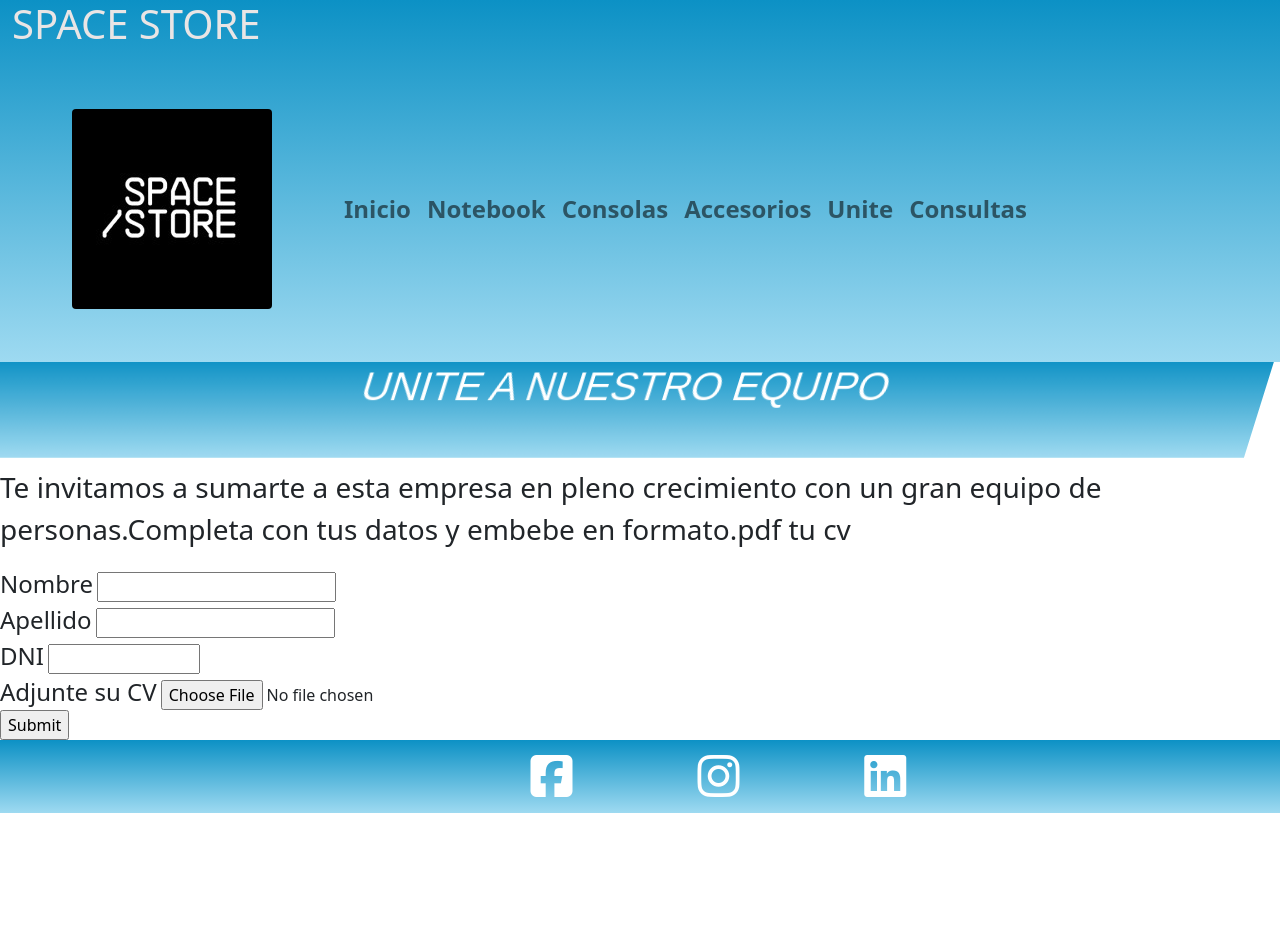
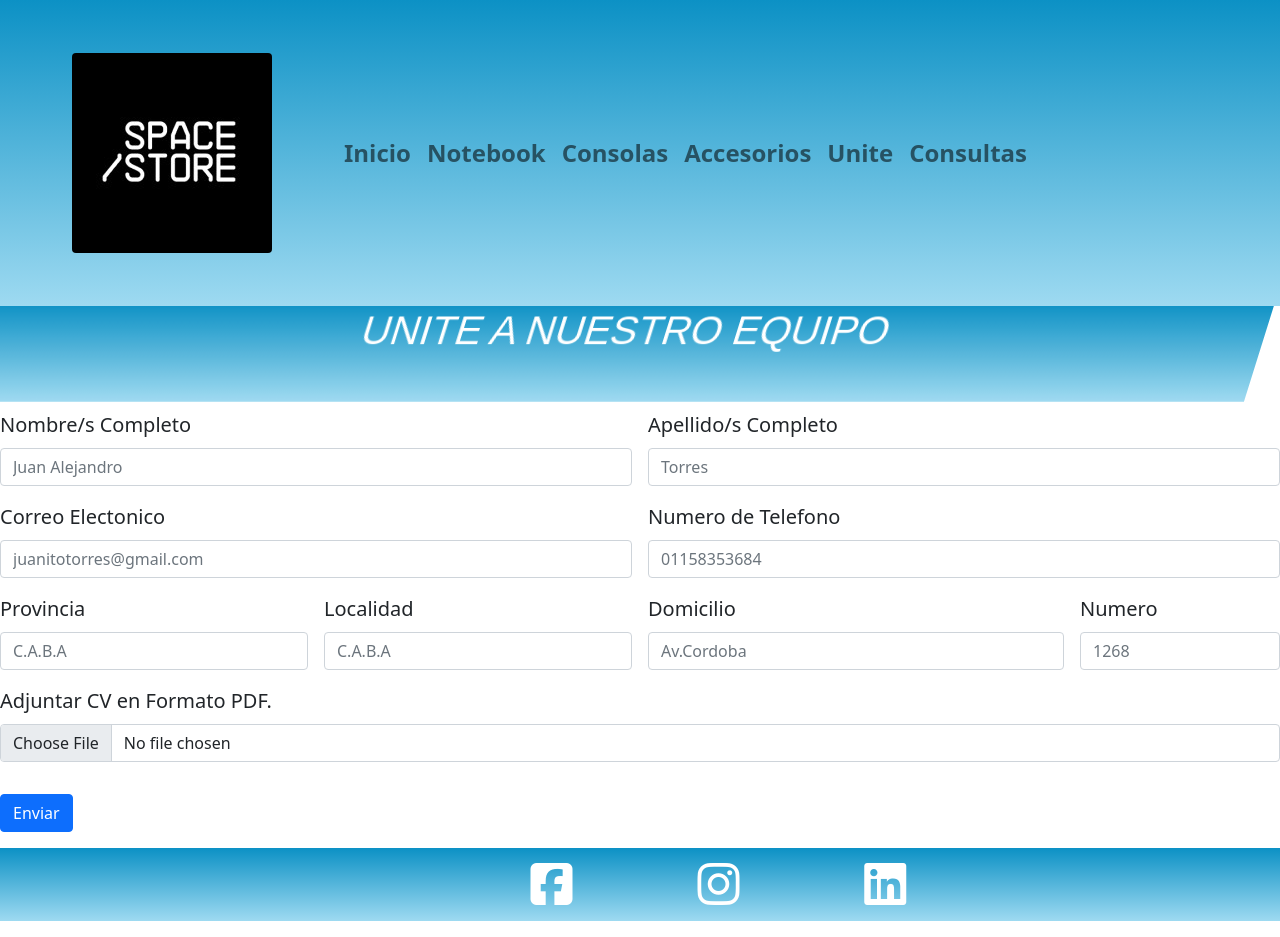
Before and after one commit to WNAUFAMER/CODERHOUSE, a website: page PAGINAS/unite.html in a window 1280 px wide. Before the commit the page ends 829 px from the top, so only its background shows below. Drawn offline with nearby package versions, Linux system fonts and the light colour scheme.

Commit message:
Entrega Proyecto Final Space Store

```diff
--- a/PAGINAS/unite.html
+++ b/PAGINAS/unite.html
@@ -22,8 +22,7 @@
 </head>
 <body>
     <!-- header -->
-    <header class="cabeza container-fluid" >
-        <h1>SPACE STORE</h1>
+    <header class="container-fluid" >
         <nav class="navbar navbar-expand-lg navbar-light m-auto p-5">
             <div class="container-fluid">
             <a class="navbar-brand" href="index.html">
@@ -57,30 +56,49 @@
         </nav>
     </header>
         <main>
-        <h2 class="cabeza  VelozIn">UNITE A NUESTRO EQUIPO</h2>
-        <p class="fs-3"> Te invitamos a sumarte a esta empresa en pleno crecimiento con un gran equipo de personas.Completa con tus datos y embebe en formato.pdf tu cv </p>
-        <form>
-            <label class="fs-4">Nombre</label>
-            <input type="text">
-
-            <div>
-                <label class="fs-4">Apellido</label>
-                <input type="text">
+        <h2 class="VelozIn">UNITE A NUESTRO EQUIPO</h2>
+        <form class="row g-3 fs-5">
+            <div class="col-md-6">
+            <label for="inputEmail4" class="form-label">Nombre/s Completo</label>
+            <input type="email" class="form-control" id="inputEmail4" placeholder="Juan Alejandro">
             </div>
-            <div>
-                <label class="fs-4">DNI</label>
-                <input type="number"
-                min="6000000" max="100000000">
+            <div class="col-md-6">
+            <label for="inputPassword4" class="form-label">Apellido/s Completo</label>
+            <input type="password" class="form-control" id="inputPassword4" placeholder="Torres">
             </div>
-            <div>
-                <label class="fs-4">Adjunte su CV </label>
-                <input type="file">
+            <div class="col-6">
+                <label for="inputAddress" class="form-label">Correo Electonico</label>
+                <input type="text" class="form-control" id="inputAddress" placeholder="juanitotorres@gmail.com">
             </div>
-            <div>
-                <input type="submit">
+            <div class="col-6">
+                <label for="inputAddress2" class="form-label">Numero de Telefono</label>
+                <input type="text" class="form-control" id="inputAddress2" placeholder="01158353684">
             </div>
-
-        </form>
+            <div class="col-md-3">
+                <label for="inputCity" class="form-label">Provincia</label>
+                <input type="text" class="form-control" id="inputCity"  placeholder="C.A.B.A">
+            </div>
+            <div class="col-md-3">
+                <label for="inputCity" class="form-label">Localidad</label>
+                <input type="text" class="form-control" id="inputCity"  placeholder="C.A.B.A">
+            </div>
+            <div class="col-md-4">
+                <label for="inputAddress3" class="form-label">Domicilio</label>
+                <input type="text" class="form-control" id="inputCity"  placeholder="Av.Cordoba">
+            </div>
+            <div class="col-md-2">
+                <label for="inputZip" class="form-label">Numero</label>
+                <input type="text" class="form-control" id="inputZip"placeholder="1268">
+            </div>
+            <div class="mb-3">
+                <label for="formFile" class="form-label">Adjuntar CV en Formato PDF.</label>
+                <input class="form-control" type="file" id="formFile">
+            </div>
+            <div class="col-auto">
+                <button type="submit" class="btn btn-primary mb-3">Enviar</button>
+                </div>
+            </div>
+            </form>
         </main>
         <footer>
             <ul>
--- a/scss/paginas/index.scss
+++ b/scss/paginas/index.scss
@@ -17,6 +17,12 @@
 
 
 }
+
+.letras{
+    color: map-get($colores , primario);
+}
+
+
     .VelozIn {
         background-image: map-get($colores , primario );
         color: map-get($colores , secundario );
```
Also changed, not shown: PAGINAS/accesorios.html (+2 -3 lines), PAGINAS/consolas.html (+2 -3 lines), PAGINAS/consultas.html (+21 -24 lines), PAGINAS/notebook.html (+2 -3 lines), index.html (+2 -3 lines), css/main.css.
